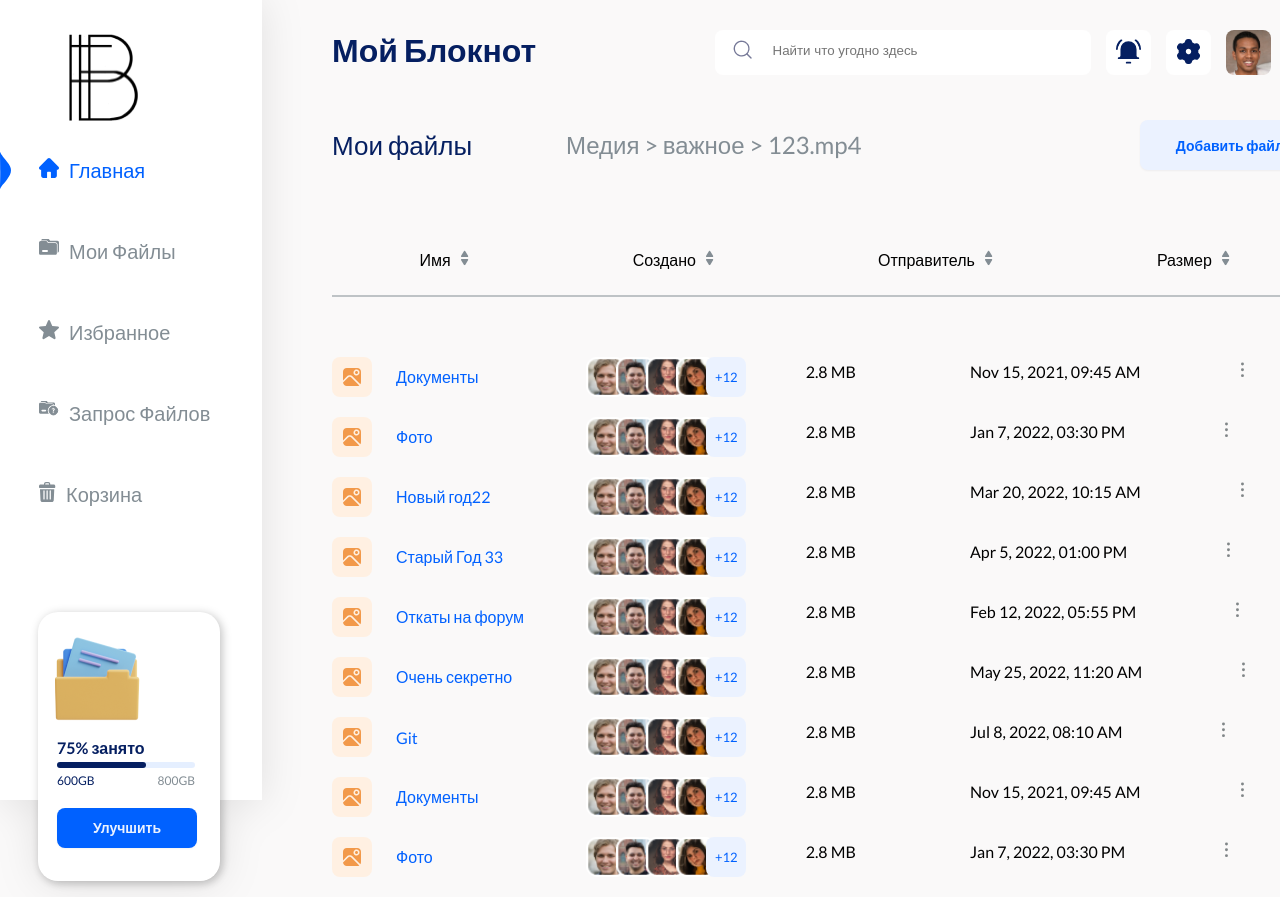
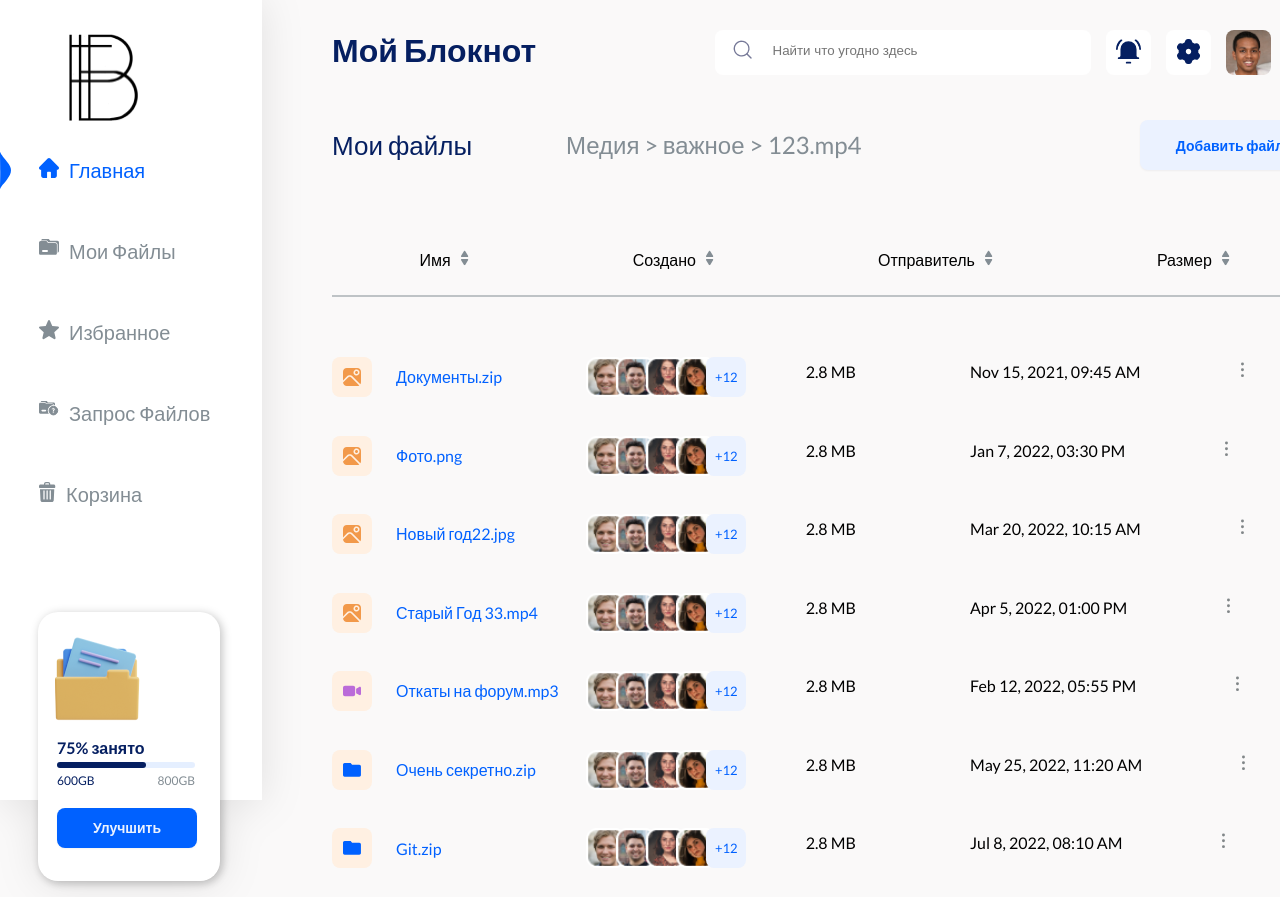
Before and after one commit to Kkotlyar777/Blocknot, a Next.js app: page /MyFiles in a window 1280 px wide. Shown: the top 897 px of the page. Built offline with nearby package versions, Linux system fonts and the light colour scheme.

Commit message:
FullFinishDragAndDrop

```diff
--- /dev/null
+++ b/src/app/GlobalRedux/reducer/ArrSlice.ts
@@ -0,0 +1,66 @@
+"use client";
+
+import { createSlice } from "@reduxjs/toolkit";
+
+interface ArrState {
+  arrAll: any;
+}
+
+const initialState: ArrState = {
+  arrAll: [
+    {
+      name: "Документы.zip",
+      date: "Nov 15, 2021, 09:45 AM",
+      fileNums: 1.322,
+      type: "image",
+    },
+    {
+      name: "Фото.png",
+      date: " Jan 7, 2022, 03:30 PM",
+      fileNums: 8.442,
+      type: "image",
+    },
+    {
+      name: "Новый год22.jpg",
+      date: "Mar 20, 2022, 10:15 AM",
+      fileNums: 1.0,
+      type: "image",
+    },
+    {
+      name: "Старый Год 33.mp4",
+      date: "Apr 5, 2022, 01:00 PM",
+      fileNums: 1.235,
+      type: "image",
+    },
+    {
+      name: "Откаты на форум.mp3",
+      date: "Feb 12, 2022, 05:55 PM",
+      fileNums: 7.381,
+      type: "video",
+    },
+    {
+      name: "Очень секретно.zip",
+      date: "May 25, 2022, 11:20 AM",
+      fileNums: 3.515,
+      type: "zip",
+    },
+    {
+      name: "Git.zip",
+      date: "Jul 8, 2022, 08:10 AM",
+      fileNums: 7.962,
+      type: "zip",
+    },
+  ],
+};
+
+export const ArrSlice = createSlice({
+  name: "ArrStates",
+  initialState,
+  reducers: {
+    addArrEl(state, action) {
+      state.arrAll = [...action.payload, ...state.arrAll];
+    },
+  },
+});
+
+export default ArrSlice.reducer;
--- a/src/app/GlobalRedux/store.ts
+++ b/src/app/GlobalRedux/store.ts
@@ -2,8 +2,10 @@
 
 import { combineReducers, configureStore } from "@reduxjs/toolkit";
 import userReducer from "./reducer/SideBarSlice";
+import ArrSlice from "./reducer/ArrSlice";
 const rootReduser = combineReducers({
   userReducer,
+  ArrSlice,
 });
 
 export const setupStore = () => {
--- a/src/app/MyFiles/pageClient.tsx
+++ b/src/app/MyFiles/pageClient.tsx
@@ -3,25 +3,27 @@
 import { useState } from "react";
 import styles from "./allFiles.module.sass";
 import { LastFile } from "../components/lastFiles/LastFiles";
+import { useAppDispatch, useAppSelector } from "../hooks/redux";
+import { ArrSlice } from "../GlobalRedux/reducer/ArrSlice";
 
 export const PageClient = () => {
-  const [files, setFiles] = useState([]);
+  const { addArrEl } = ArrSlice.actions;
+  const dispatch = useAppDispatch();
   const [dragActive, setDragActive] = useState(false);
 
   const handlerChange = (e) => {
     e.preventDefault();
     if (e.target.files && e.target.files[0]) {
-      setFiles([...e.target.files]);
+      dispatch(addArrEl([...e.target.files]));
     }
-    console.log(files);
   };
 
   const handlerDragChange = (e) => {
     e.preventDefault();
     if (e.dataTransfer.files && e.dataTransfer.files[0]) {
-      setFiles([...e.dataTransfer.files]);
+      dispatch(addArrEl([...e.dataTransfer.files]));
     }
-    console.log(files);
+    setDragActive(false);
   };
 
   const SetDragEnter = (e) => {
@@ -164,19 +166,6 @@ export const PageClient = () => {
           ) : (
             <>
               <LastFile />
-              <LastFile />
-              <LastFile />
-              <LastFile />
-              <LastFile />
-              <LastFile />
-              <LastFile />
-              <LastFile />
-              <LastFile />
-              <LastFile />
-              <LastFile />
-              <LastFile />
-              <LastFile />
-              <LastFile />
             </>
           )}
         </div>
--- /dev/null
+++ b/src/app/components/lastFiles/GlobalSvgSel.tsx
@@ -0,0 +1,82 @@
+interface Props {
+  id: string;
+}
+
+export const GlobalSvgSelector = ({ id }: Props) => {
+  switch (id) {
+    case "image":
+      return (
+        <svg
+          width="18"
+          height="18"
+          viewBox="0 0 18 18"
+          fill="none"
+          xmlns="http://www.w3.org/2000/svg"
+        >
+          <g clip-path="url(#clip0_3_770)">
+            <path
+              d="M8.34144 9.40201C8.13249 9.19293 7.88439 9.02707 7.61131 8.9139C7.33824 8.80074 7.04554 8.74249 6.74994 8.74249C6.45435 8.74249 6.16165 8.80074 5.88857 8.9139C5.6155 9.02707 5.36739 9.19293 5.15844 9.40201L0.0284424 14.532C0.0977878 15.4726 0.519623 16.3523 1.2096 16.9953C1.89957 17.6383 2.80683 17.9971 3.74994 18H14.2499C14.9847 17.9999 15.7031 17.7825 16.3147 17.3753L8.34144 9.40201Z"
+              fill="#F2994A"
+            />
+            <path
+              d="M13.5 6C14.3284 6 15 5.32843 15 4.5C15 3.67157 14.3284 3 13.5 3C12.6716 3 12 3.67157 12 4.5C12 5.32843 12.6716 6 13.5 6Z"
+              fill="#F2994A"
+            />
+            <path
+              d="M14.25 0H3.75C2.7558 0.00119089 1.80267 0.396661 1.09966 1.09966C0.396661 1.80267 0.00119089 2.7558 0 3.75L0 12.4395L4.098 8.3415C4.44623 7.99318 4.85967 7.71686 5.31471 7.52835C5.76974 7.33983 6.25746 7.2428 6.75 7.2428C7.24254 7.2428 7.73026 7.33983 8.18529 7.52835C8.64033 7.71686 9.05377 7.99318 9.402 8.3415L17.3752 16.3148C17.7825 15.7031 17.9999 14.9848 18 14.25V3.75C17.9988 2.7558 17.6033 1.80267 16.9003 1.09966C16.1973 0.396661 15.2442 0.00119089 14.25 0V0ZM13.5 7.5C12.9067 7.5 12.3266 7.32405 11.8333 6.99441C11.3399 6.66476 10.9554 6.19623 10.7284 5.64805C10.5013 5.09987 10.4419 4.49667 10.5576 3.91473C10.6734 3.33279 10.9591 2.79824 11.3787 2.37868C11.7982 1.95912 12.3328 1.6734 12.9147 1.55764C13.4967 1.44189 14.0999 1.5013 14.6481 1.72836C15.1962 1.95542 15.6648 2.33994 15.9944 2.83329C16.3241 3.32664 16.5 3.90666 16.5 4.5C16.5 5.29565 16.1839 6.05871 15.6213 6.62132C15.0587 7.18393 14.2956 7.5 13.5 7.5Z"
+              fill="#F2994A"
+            />
+          </g>
+          <defs>
+            <clipPath id="clip0_3_770">
+              <rect width="18" height="18" fill="white" />
+            </clipPath>
+          </defs>
+        </svg>
+      );
+    case "video":
+      return (
+        <svg
+          width="18"
+          height="18"
+          viewBox="0 0 18 18"
+          fill="none"
+          xmlns="http://www.w3.org/2000/svg"
+        >
+          <g clip-path="url(#clip0_3_774)">
+            <path
+              d="M10.1816 3.71228H1.96937C0.886214 3.71228 0 4.59849 0 5.68165V12.3184C0 13.4016 0.886214 14.2878 1.96937 14.2878H10.1816C11.2648 14.2878 12.151 13.4016 12.151 12.3184V5.68165C12.151 4.5788 11.2648 3.71228 10.1816 3.71228Z"
+              fill="#BB6BD9"
+            />
+            <path
+              d="M16.5426 4.79539C16.4245 4.81509 16.3063 4.87417 16.2078 4.93325L13.1356 6.70568V11.2746L16.2275 13.047C16.7986 13.3818 17.5076 13.1849 17.8424 12.6138C17.9409 12.4365 18 12.2396 18 12.023V5.93762C18 5.20896 17.3107 4.61815 16.5426 4.79539Z"
+              fill="#BB6BD9"
+            />
+          </g>
+          <defs>
+            <clipPath id="clip0_3_774">
+              <rect width="18" height="18" fill="white" />
+            </clipPath>
+          </defs>
+        </svg>
+      );
+    case "zip":
+      return (
+        <svg
+          width="18"
+          height="14"
+          viewBox="0 0 18 14"
+          fill="none"
+          xmlns="http://www.w3.org/2000/svg"
+        >
+          <path
+            d="M16.3154 1.79424H9.08882L7.65137 0.0883548C7.60301 0.0303156 7.53055 -0.00223361 7.45499 0.000119331H1.62466C0.734496 0.00658992 0.0163574 0.728943 0.0163574 1.61777V12.1099C0.0174375 13.0018 0.741271 13.7245 1.63448 13.7256H16.3154C17.2086 13.7245 17.9324 13.0018 17.9335 12.1099V3.40992C17.9324 2.51806 17.2086 1.79532 16.3154 1.79424Z"
+            fill="#0061FF"
+          />
+        </svg>
+      );
+      break;
+    default:
+      break;
+  }
+};
--- a/src/app/components/lastFiles/LastFiles.tsx
+++ b/src/app/components/lastFiles/LastFiles.tsx
@@ -1,50 +1,25 @@
+"use client";
+
+import { useAppDispatch, useAppSelector } from "@/app/hooks/redux";
 import stylesCardLast from "./Files.module.sass";
+import { ArrSlice } from "@/app/GlobalRedux/reducer/ArrSlice";
+import { GlobalSvgSelector } from "./GlobalSvgSel";
+import { useState } from "react";
 
-export const LastFile = () => {
-  const ArrCard: any = [
-    { name: "Документы", date: "Nov 15, 2021, 09:45 AM", fileNums: 1.322 },
-    { name: "Фото", date: " Jan 7, 2022, 03:30 PM", fileNums: 8.442 },
-    { name: "Новый год22", date: "Mar 20, 2022, 10:15 AM", fileNums: 1.0 },
-    { name: "Старый Год 33", date: "Apr 5, 2022, 01:00 PM", fileNums: 1.235 },
-    {
-      name: "Откаты на форум",
-      date: "Feb 12, 2022, 05:55 PM",
-      fileNums: 7.381,
-    },
-    { name: "Очень секретно", date: "May 25, 2022, 11:20 AM", fileNums: 3.515 },
-    { name: "Git", date: "Jul 8, 2022, 08:10 AM", fileNums: 7.962 },
-  ];
-  return ArrCard.map((Prpops: any) => {
+export const LastFile = (props: any) => {
+  //-------------------------------------------------
+  const { arrAll } = useAppSelector((state) => state.ArrSlice);
+  const { addArrEl } = ArrSlice.actions;
+  const dispatch = useAppDispatch();
+
+  //-------------------------------------------------
+
+  return arrAll.map((Prpops: any) => {
     return (
       <div className={stylesCardLast.LastFile}>
         <div className={stylesCardLast.lastFileName}>
           <div className={stylesCardLast.lastFilesIcon}>
-            <svg
-              xmlns="http://www.w3.org/2000/svg"
-              width="18"
-              height="18"
-              viewBox="0 0 18 18"
-            >
-              <g clip-path="url(#clip0_3_770)">
-                <path
-                  d="M8.34144 9.40201C8.13249 9.19293 7.88439 9.02707 7.61131 8.9139C7.33824 8.80074 7.04554 8.74249 6.74994 8.74249C6.45435 8.74249 6.16165 8.80074 5.88857 8.9139C5.6155 9.02707 5.36739 9.19293 5.15844 9.40201L0.0284424 14.532C0.0977878 15.4726 0.519623 16.3523 1.2096 16.9953C1.89957 17.6383 2.80683 17.9971 3.74994 18H14.2499C14.9847 17.9999 15.7031 17.7825 16.3147 17.3753L8.34144 9.40201Z"
-                  fill="#F2994A"
-                />
-                <path
-                  d="M13.5 6C14.3284 6 15 5.32843 15 4.5C15 3.67157 14.3284 3 13.5 3C12.6716 3 12 3.67157 12 4.5C12 5.32843 12.6716 6 13.5 6Z"
-                  fill="#F2994A"
-                />
-                <path
-                  d="M14.25 0H3.75C2.7558 0.00119089 1.80267 0.396661 1.09966 1.09966C0.396661 1.80267 0.00119089 2.7558 0 3.75L0 12.4395L4.098 8.3415C4.44623 7.99318 4.85967 7.71686 5.31471 7.52835C5.76974 7.33983 6.25746 7.2428 6.75 7.2428C7.24254 7.2428 7.73026 7.33983 8.18529 7.52835C8.64033 7.71686 9.05377 7.99318 9.402 8.3415L17.3752 16.3148C17.7825 15.7031 17.9999 14.9848 18 14.25V3.75C17.9988 2.7558 17.6033 1.80267 16.9003 1.09966C16.1973 0.396661 15.2442 0.00119089 14.25 0V0ZM13.5 7.5C12.9067 7.5 12.3266 7.32405 11.8333 6.99441C11.3399 6.66476 10.9554 6.19623 10.7284 5.64805C10.5013 5.09987 10.4419 4.49667 10.5576 3.91473C10.6734 3.33279 10.9591 2.79824 11.3787 2.37868C11.7982 1.95912 12.3328 1.6734 12.9147 1.55764C13.4967 1.44189 14.0999 1.5013 14.6481 1.72836C15.1962 1.95542 15.6648 2.33994 15.9944 2.83329C16.3241 3.32664 16.5 3.90666 16.5 4.5C16.5 5.29565 16.1839 6.05871 15.6213 6.62132C15.0587 7.18393 14.2956 7.5 13.5 7.5Z"
-                  fill="#F2994A"
-                />
-              </g>
-              <defs>
-                <clipPath id="clip0_3_770">
-                  <rect width="18" height="18" fill="white" />
-                </clipPath>
-              </defs>
-            </svg>
+            <GlobalSvgSelector id={Prpops.type} />
           </div>
           <span className={stylesCardLast.fileName}>{Prpops.name}</span>
         </div>
```
